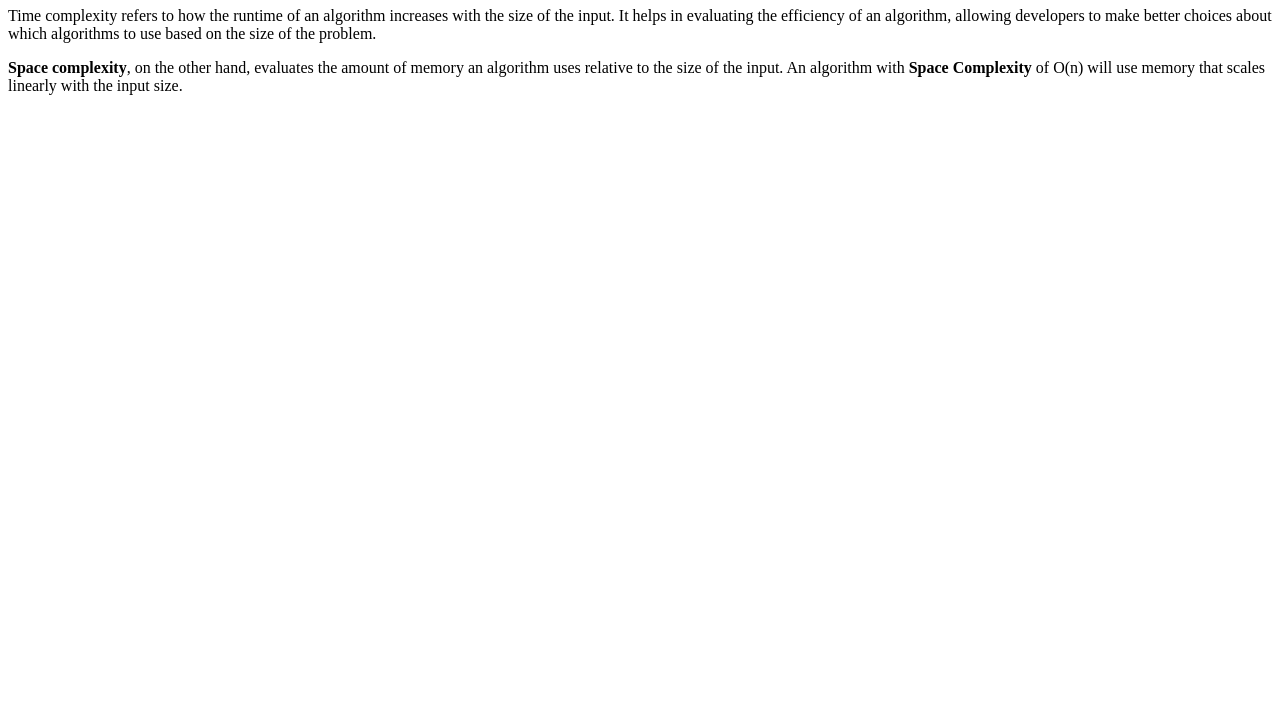
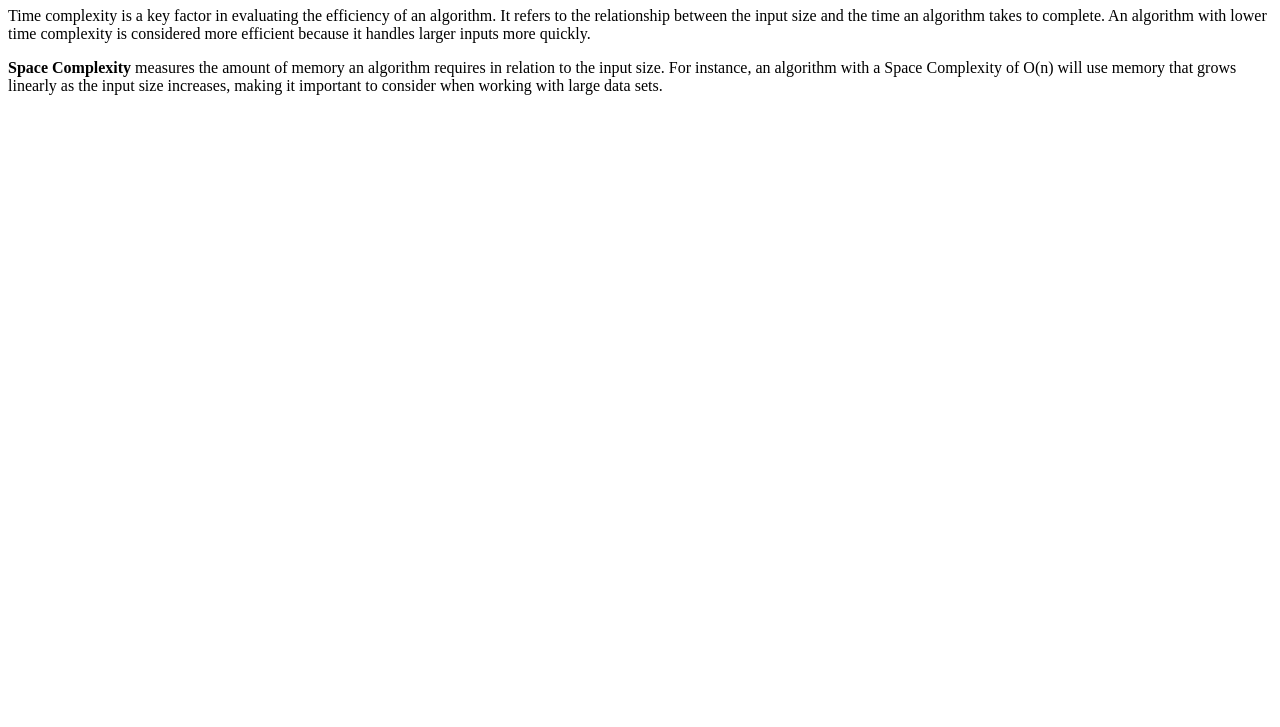
Before and after one commit to acciojob/time-and-space-complexity-SandeepKumarSolanki, a website: page main.html in a window 1280 px wide. Shown: the part 73-800 px from the top of the page. Drawn offline with Linux system fonts and the light colour scheme.

Commit message:
created a submission

```diff
--- a/main.html
+++ b/main.html
@@ -3,15 +3,16 @@
 <html>
 
 <head>
+	<title>Time, Space, and Complexity</title>
 	<link rel="stylesheet" href="styles.css">
 </head>
 
 <body>
-    <h1>Time, Space, and Complexity</h1>
+      <h1>Time, Space, and Complexity</h1>
 
-    <p>Time complexity refers to how the runtime of an algorithm increases with the size of the input. It helps in evaluating the efficiency of an algorithm, allowing developers to make better choices about which algorithms to use based on the size of the problem.</p>
+    <p>Time complexity is a key factor in evaluating the efficiency of an algorithm. It refers to the relationship between the input size and the time an algorithm takes to complete. An algorithm with lower time complexity is considered more efficient because it handles larger inputs more quickly.</p>
 
-    <p><b>Space complexity</b>, on the other hand, evaluates the amount of memory an algorithm uses relative to the size of the input. An algorithm with <b>Space Complexity</b> of O(n) will use memory that scales linearly with the input size.</p>
+    <p><b>Space Complexity</b> measures the amount of memory an algorithm requires in relation to the input size. For instance, an algorithm with a Space Complexity of O(n) will use memory that grows linearly as the input size increases, making it important to consider when working with large data sets.</p>
 
 	<!-- the entire body must be written by student -->
     <script type="text/javascript" src="./script.js">
```
